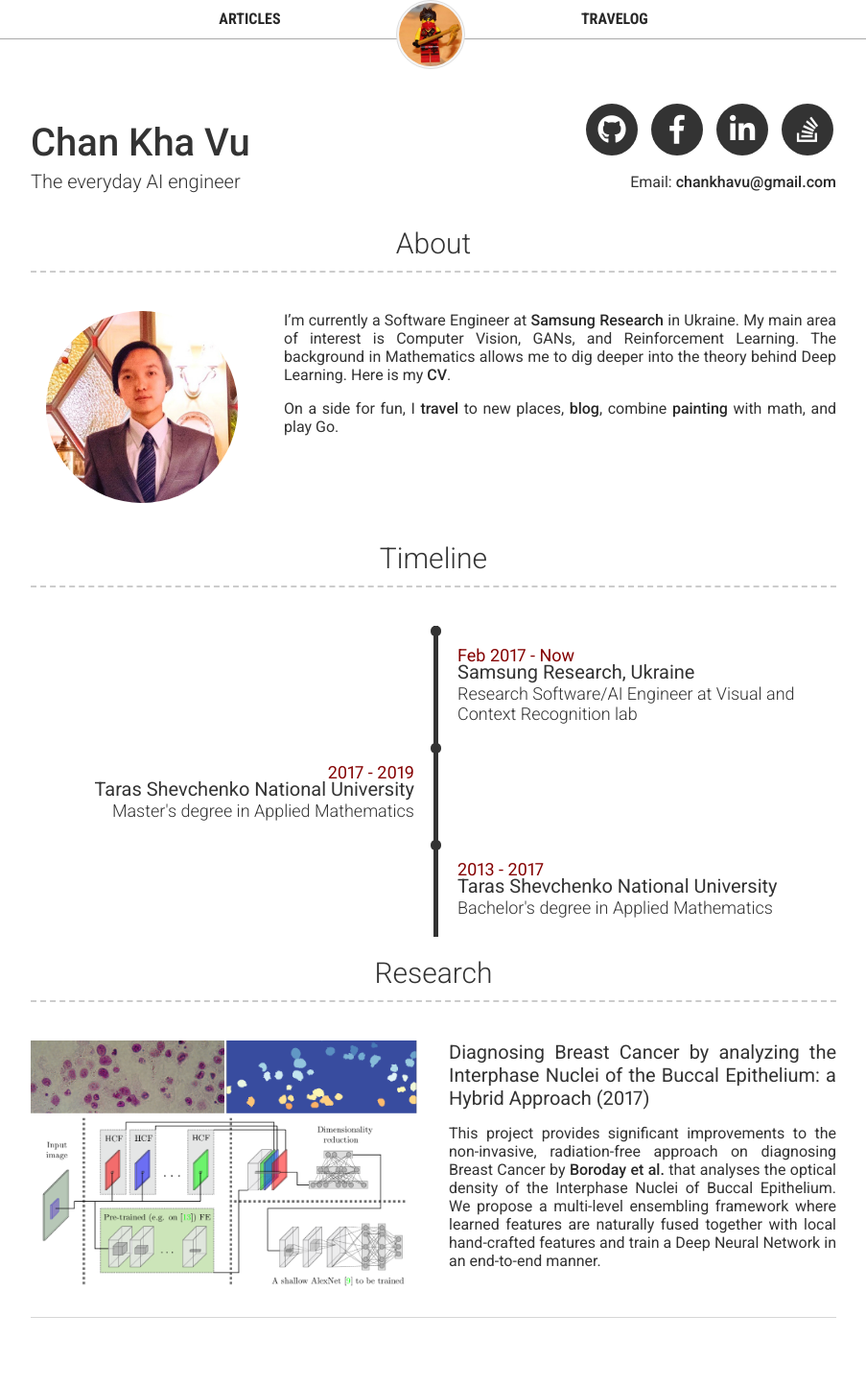
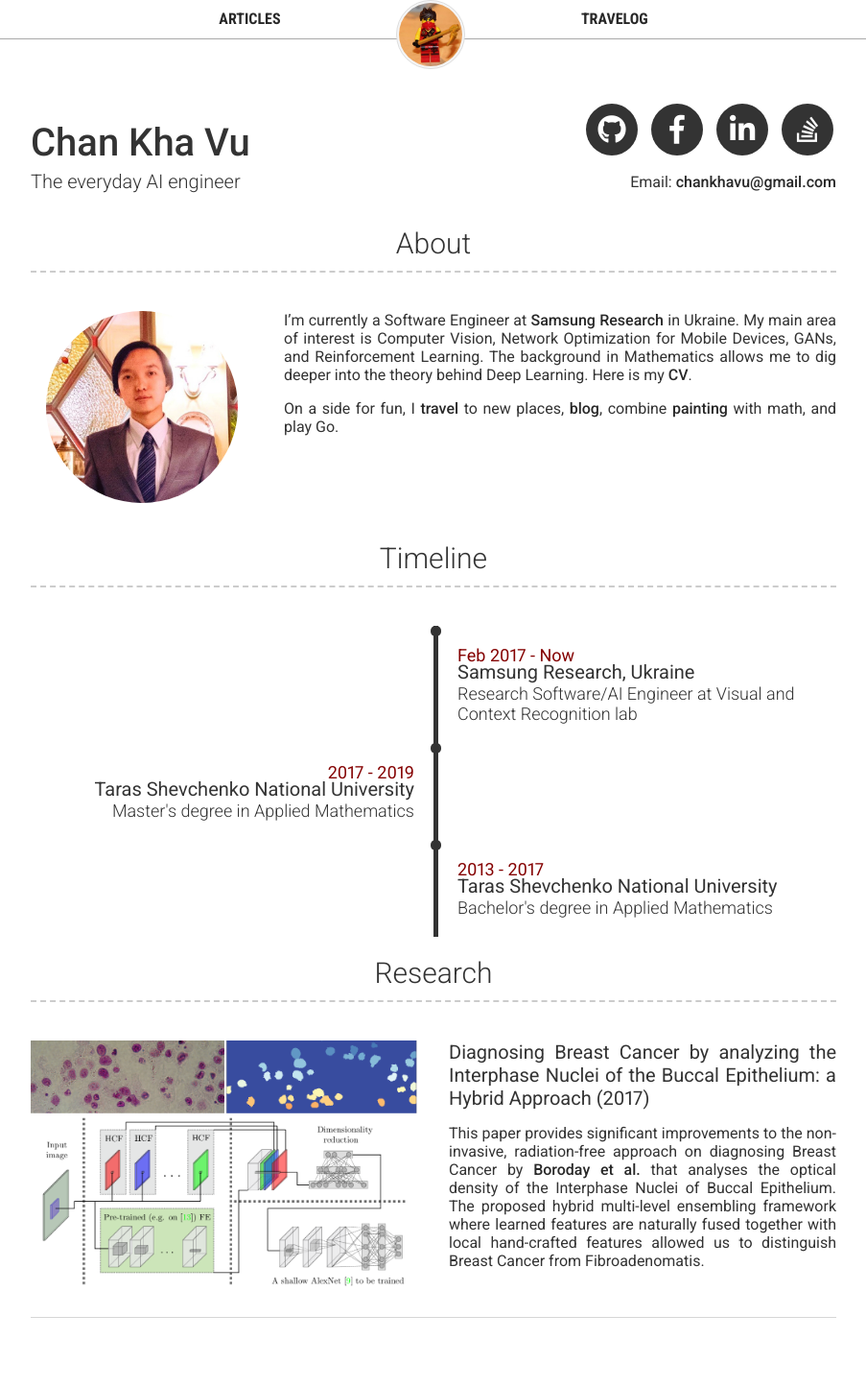
Before and after one commit to hav4ik/hav4ik.github.io, a Jekyll site: the page built from portfolio/index.html, in a window 1280 px wide. Shown: the whole page at 96% size, without its empty margins (188-1091 px from the left). Built offline with Jekyll 4.4.1, drawn with Linux system fonts in a browser that asks for light colours; nearby versions of some CDN libraries.

Commit message:
fixed typos

```diff
--- a/portfolio/sections/about.md
+++ b/portfolio/sections/about.md
@@ -1,5 +1,7 @@
 
-I'm currently a Software Engineer at [Samsung Research][srk] in Ukraine. My main area of interest is Computer Vision, GANs, and Reinforcement Learning. The background in Mathematics allows me to dig deeper into the theory behind Deep Learning. Here is my [CV][cv].
+I'm currently a Software Engineer at [Samsung Research][srk] in Ukraine.
+My main area of interest is Computer Vision, Network Optimization for Mobile Devices, GANs, and Reinforcement Learning.
+The background in Mathematics allows me to dig deeper into the theory behind Deep Learning. Here is my [CV][cv].
 
 On a side for fun, I [travel][travelog] to new places, [blog][blog], combine [painting][gallery] with math, and play Go.
 
--- a/portfolio/sections/research-1.md
+++ b/portfolio/sections/research-1.md
@@ -1,7 +1,7 @@
 
 ## Diagnosing Breast Cancer by analyzing the Interphase Nuclei of the Buccal Epithelium: a Hybrid Approach (2017)
 
-This project provides significant improvements to the non-invasive, radiation-free approach on diagnosing Breast Cancer by [Boroday et al.][boroday] that analyses the optical density of the Interphase Nuclei of Buccal Epithelium.
-We propose a multi-level ensembling framework where learned features are naturally fused together with local hand-crafted features and train a Deep Neural Network in an end-to-end manner.
+This paper provides significant improvements to the non-invasive, radiation-free approach on diagnosing Breast Cancer by [Boroday et al.][boroday] that analyses the optical density of the Interphase Nuclei of Buccal Epithelium.
+The proposed hybrid multi-level ensembling framework where learned features are naturally fused together with local hand-crafted features allowed us to distinguish Breast Cancer from Fibroadenomatis.
 
 [boroday]: http://exp-oncology.com.ua/article/1354/analysis-of-malignancy-associated-dna-changes-in-interphase-nuclei-of-buccal-epithelium-in-persons-with-breast-diseases
```
